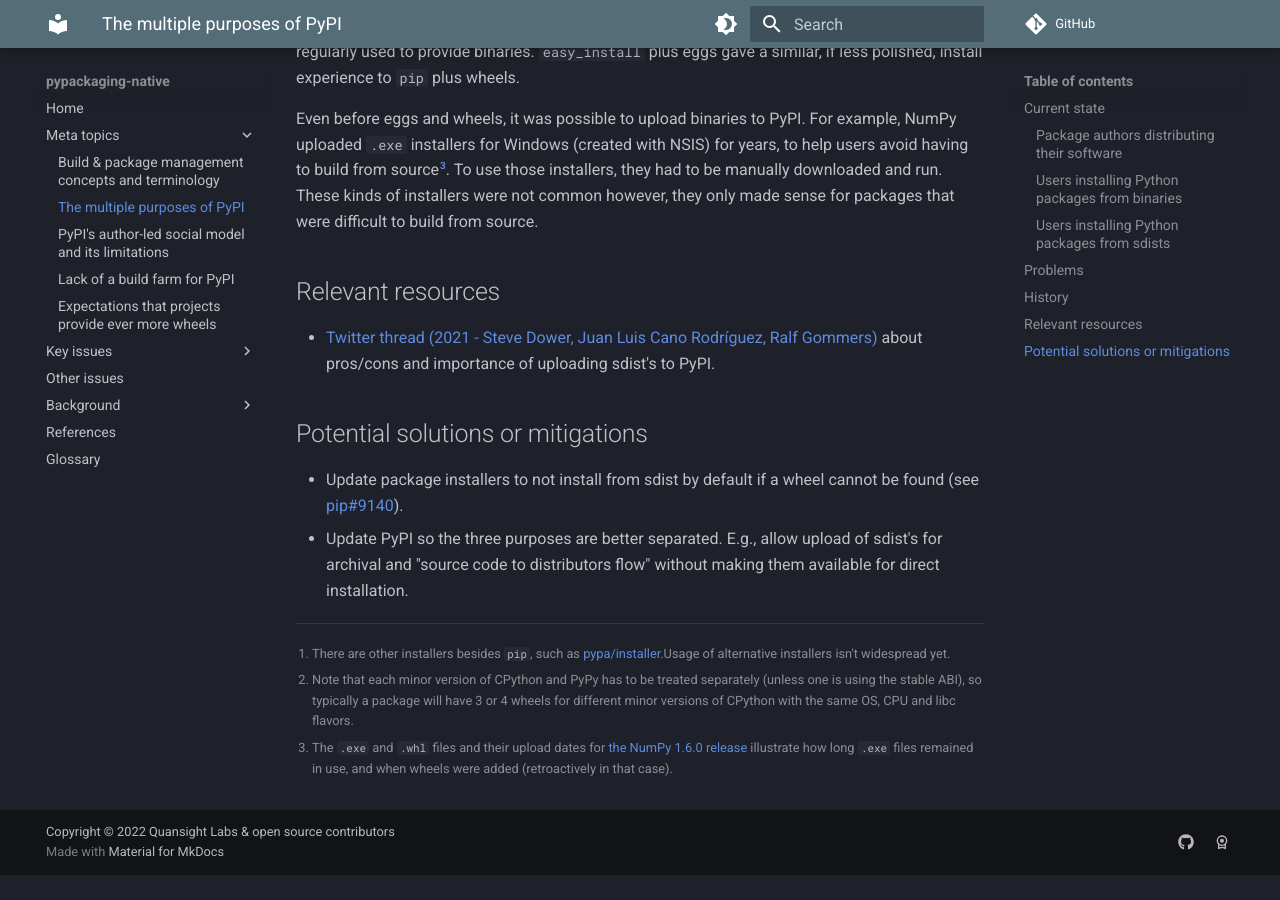
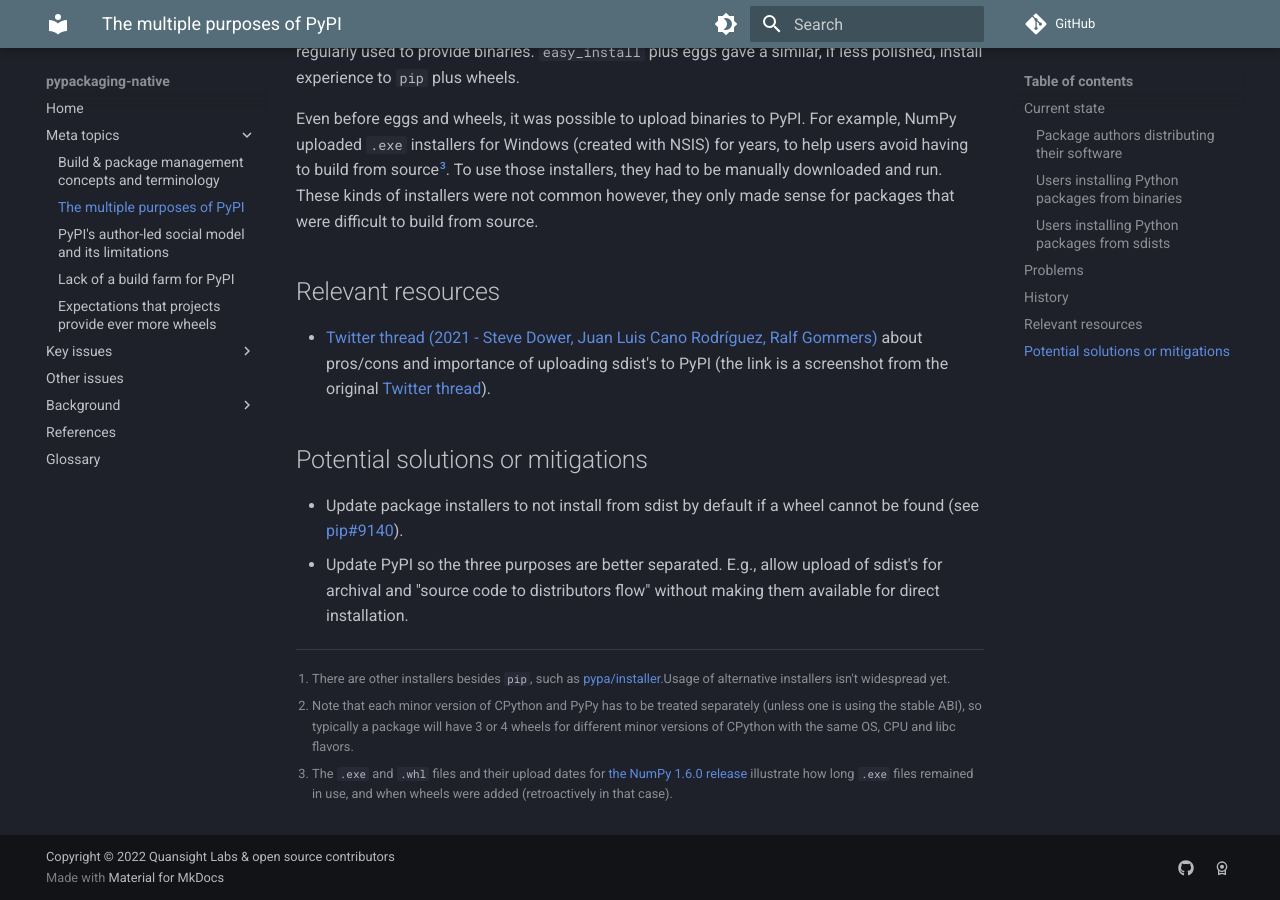
Before and after one commit to pypackaging-native/pypackaging-native, an MkDocs documentation site: the page built from docs/meta-topics/purposes_of_pypi.md, in a window 1280 px wide and 900 px high, scrolled down 2780 px. Built offline with MkDocs 1.6.1 and Material for MkDocs 9.7.7, drawn with Linux system fonts in a browser that asks for light colours; comment, search, counter and statistics services are not loaded; before the commit the page ends 3655 px from its top, so only the background shows below that.

Commit message:
Add Twitter thread screenshot to "purposes of PyPI" page
Closes gh-1

```diff
--- a/docs/meta-topics/purposes_of_pypi.md
+++ b/docs/meta-topics/purposes_of_pypi.md
@@ -158,8 +158,9 @@ difficult to build from source.
 
 ## Relevant resources
 
-- [Twitter thread (2021 - Steve Dower, Juan Luis Cano Rodríguez, Ralf Gommers)](https://twitter.com/zooba/status/1415440484181417998)
-  about pros/cons and importance of uploading sdist's to PyPI.
+- [Twitter thread (2021 - Steve Dower, Juan Luis Cano Rodríguez, Ralf Gommers)](../assets/images/pypi-sdist-twitter-thread.png)
+  about pros/cons and importance of uploading sdist's to PyPI (the link is a
+  screenshot from the original [Twitter thread](https://twitter.com/zooba/status/1415440484181417998)).
 
 
 ## Potential solutions or mitigations
```
Also changed, not shown: docs/assets/images/pypi-sdist-twitter-thread.png (added).
